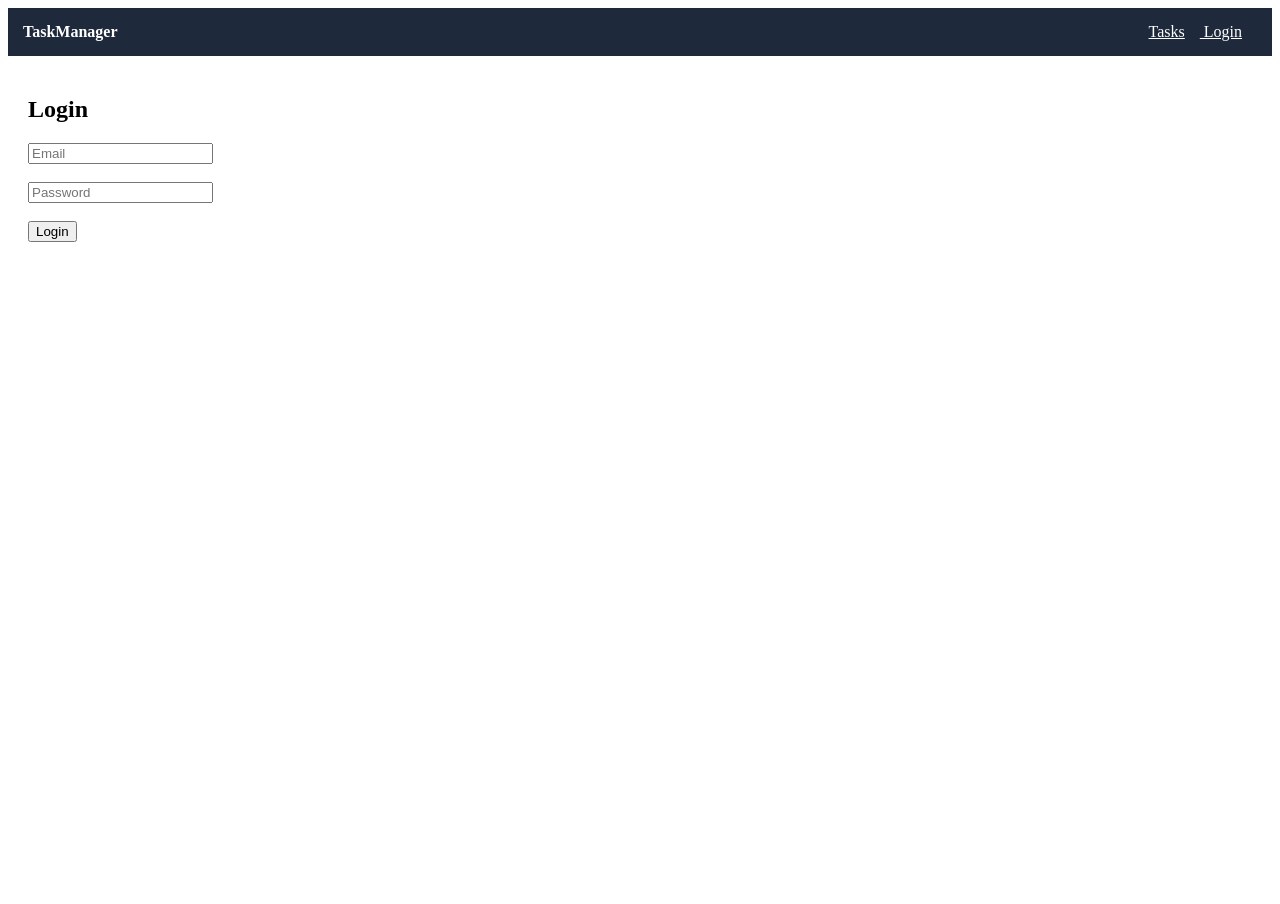
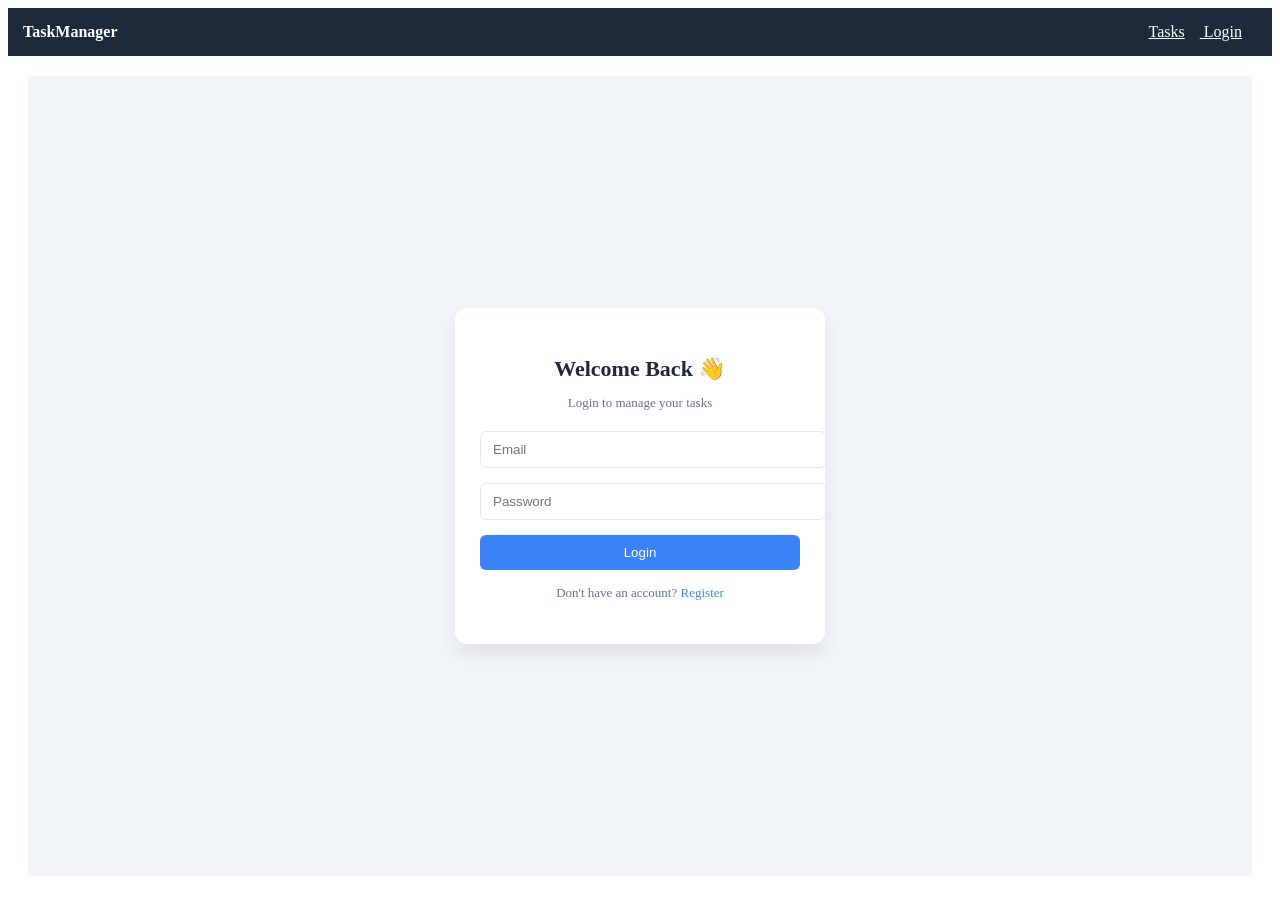
Before and after one commit to SaptashwaPaul/task-manager-ui, an Angular app: page /login in a window 1280 px wide. Before the commit the page ends 800 px from the top, so only its background shows below. Built offline with nearby package versions, Linux system fonts and the light colour scheme.

Commit message:
Force rebuild fix4

```diff
--- a/src/app/app.routes.ts
+++ b/src/app/app.routes.ts
@@ -3,6 +3,9 @@ import { LayoutComponent } from './core/layout/layout';
 import { LoginComponent } from './features/auth/login/login';
 import { TaskListComponent } from './features/tasks/task-list/task-list';
 import { authGuard } from './core/guards/auth-guard';
+import { Register } from './features/auth/register/register';
+
+
 
 export const routes: Routes = [
   {
@@ -11,7 +14,8 @@ export const routes: Routes = [
     children: [
       { path: 'login', component: LoginComponent },
       { path: 'tasks', component: TaskListComponent, canActivate: [authGuard] },
-      { path: '', redirectTo: 'tasks', pathMatch: 'full' }
+      { path: '', redirectTo: 'tasks', pathMatch: 'full' },
+      { path: 'register', component: Register }
     ]
   }
 ];
--- a/src/app/core/services/auth.ts
+++ b/src/app/core/services/auth.ts
@@ -23,6 +23,10 @@ export class AuthService {
     return localStorage.getItem('token');
   }
 
+  register(data: any): Observable<any> {
+    return this.http.post(`${this.baseUrl}/auth/register`, data);
+  }
+
   logout() {
     localStorage.removeItem('token');
   }
--- a/src/app/features/auth/login/login.css
+++ b/src/app/features/auth/login/login.css
@@ -0,0 +1,80 @@
+/* Center container */
+.auth-container {
+  height: 100vh;
+  display: flex;
+  justify-content: center;
+  align-items: center;
+  background: #f1f5f9;
+}
+
+/* Card */
+.auth-card {
+  width: 320px;
+  padding: 30px 25px;
+  background: white;
+  border-radius: 12px;
+  box-shadow: 0 10px 25px rgba(0,0,0,0.08);
+  text-align: center;
+}
+
+/* Title */
+.auth-title {
+  margin-bottom: 5px;
+  font-size: 22px;
+  font-weight: 600;
+  color: #1e293b;
+}
+
+.auth-subtitle {
+  font-size: 13px;
+  color: #64748b;
+  margin-bottom: 20px;
+}
+
+/* Input group */
+.form-group {
+  margin-bottom: 15px;
+}
+
+.form-group input {
+  width: 100%;
+  padding: 10px 12px;
+  border: 1px solid #e2e8f0;
+  border-radius: 6px;
+  outline: none;
+  transition: 0.2s;
+}
+
+.form-group input:focus {
+  border-color: #3b82f6;
+}
+
+/* Button */
+.btn-primary {
+  width: 100%;
+  padding: 10px;
+  background: #3b82f6;
+  color: white;
+  border: none;
+  border-radius: 6px;
+  font-weight: 500;
+  cursor: pointer;
+  transition: 0.2s;
+}
+
+.btn-primary:hover {
+  background: #2563eb;
+}
+
+/* Footer */
+.auth-footer {
+  margin-top: 15px;
+  font-size: 13px;
+  color: #64748b;
+}
+
+.auth-footer span {
+  color: #3b82f6;
+  cursor: pointer;
+  font-weight: 500;
+}
--- a/src/app/features/auth/login/login.html
+++ b/src/app/features/auth/login/login.html
@@ -1,9 +1,25 @@
-<h2>Login</h2>
+<div class="auth-container">
 
-<input [(ngModel)]="email" placeholder="Email" />
-<br /><br />
+  <div class="auth-card">
 
-<input [(ngModel)]="password" type="password" placeholder="Password" />
-<br /><br />
+    <h2 class="auth-title">Welcome Back 👋</h2>
+    <p class="auth-subtitle">Login to manage your tasks</p>
 
-<button (click)="login()">Login</button>
+    <div class="form-group">
+      <input [(ngModel)]="email" placeholder="Email" />
+    </div>
+
+    <div class="form-group">
+      <input [(ngModel)]="password" type="password" placeholder="Password" />
+    </div>
+
+    <button class="btn-primary" (click)="login()">Login</button>
+
+    <p class="auth-footer">
+      Don't have an account?
+      <span (click)="goToRegister()">Register</span>
+    </p>
+
+  </div>
+
+</div>
--- a/src/app/features/auth/login/login.ts
+++ b/src/app/features/auth/login/login.ts
@@ -1,6 +1,7 @@
 import { Component } from '@angular/core';
 import { FormsModule } from '@angular/forms';
 import { AuthService } from '../../../core/services/auth';
+import { Router } from '@angular/router';
 
 @Component({
   selector: 'app-login',
@@ -13,7 +14,10 @@ export class LoginComponent {
   email = '';
   password = '';
 
-  constructor(private authService: AuthService) {}
+  constructor(
+  private authService: AuthService,
+  private router: Router
+) {}
 
   login() {
   this.authService.login({
@@ -28,6 +32,8 @@ export class LoginComponent {
       this.authService.saveToken(token);
 
       alert('Login successful!');
+
+      this.router.navigate(['/tasks'])
     },
     error: (err: any) => {
       console.error(err);
@@ -35,4 +41,8 @@ export class LoginComponent {
     }
   });
 }
+
+  goToRegister() {
+    this.router.navigate(['/register']);
+  }
 }
--- /dev/null
+++ b/src/app/features/auth/register/register.html
@@ -0,0 +1,7 @@
+<h2>Register</h2>
+
+<input [(ngModel)]="name" placeholder="Name" />
+<input [(ngModel)]="email" placeholder="Email" />
+<input [(ngModel)]="password" type="password" placeholder="Password" />
+
+<button (click)="register()">Register</button>
--- /dev/null
+++ b/src/app/features/auth/register/register.ts
@@ -0,0 +1,33 @@
+import { Component } from '@angular/core';
+import {  Router } from '@angular/router';
+import { AuthService } from '../../../core/services/auth';
+
+@Component({
+  selector: 'app-register',
+  imports: [],
+  templateUrl: './register.html',
+  styleUrl: './register.css',
+})
+export class Register {
+
+  constructor(private authService: AuthService,private router: Router) {}
+
+  email = '';
+  password = '';
+  name = '';
+
+  register() {
+    this.authService.register({
+      name: this.name,
+      email: this.email,
+      password: this.password,
+      roleId: 2 // normal user
+    }).subscribe({
+      next: () => {
+        alert('Registered successfully!');
+        this.router.navigate(['/login']);
+      },
+      error: () => alert('Registration failed')
+    });
+  }
+}
```
Also changed, not shown: src/app/features/auth/register/register.css (added), 1 other file (tests, documents, lock files or other folders).
